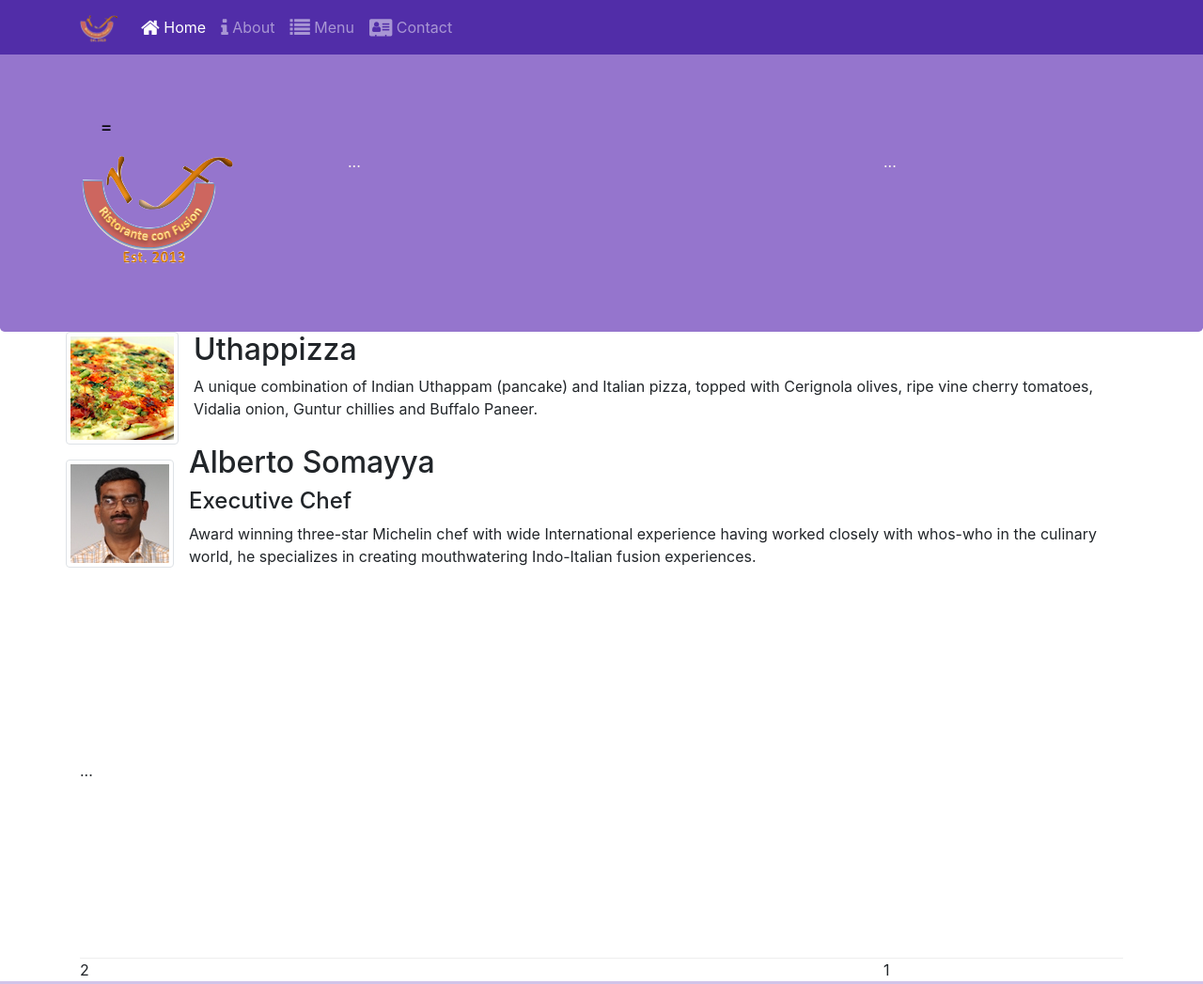
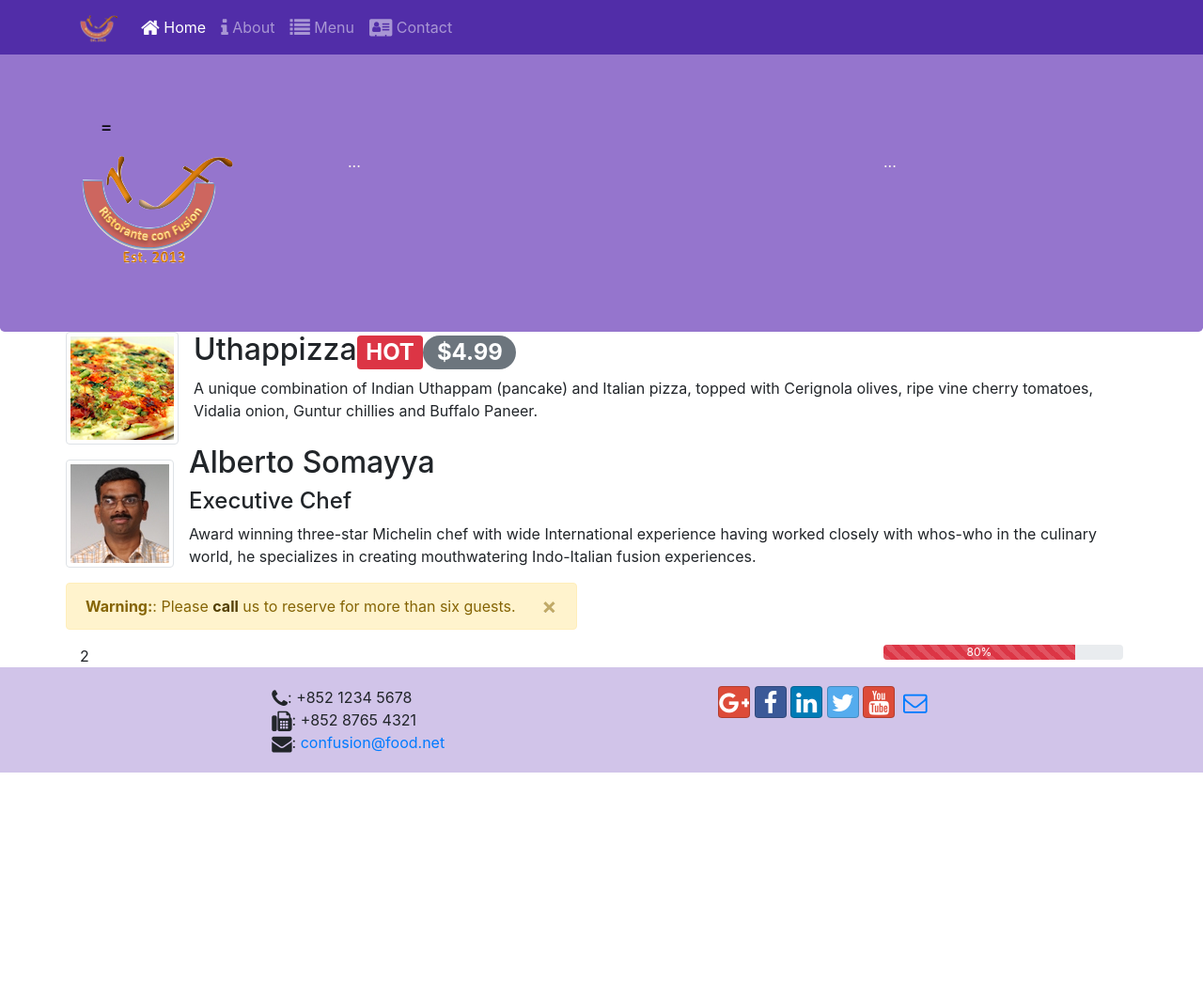
Before and after one commit to khiemtongthong/test-1, a website: page index.html in a window 1280 px wide. Shown: the top 1047 px of the page at 94% size. After the commit the page ends 822 px from the top, so only its background shows below. Drawn offline with nearby package versions, Linux system fonts and the light colour scheme.

Commit message:
Alerting Users

```diff
--- a/index.html
+++ b/index.html
@@ -68,7 +68,9 @@
                 <div class="media">
                     <img class="d-flex mr-3 img-thumbnail align-self-center" src="img/uthappizza.png" alt="Uthappizza">
                     <div class="media-body">
-                        <h2 class="mt-0">Uthappizza</h2>
+                        <h2 class="mt-0">Uthappizza<span class="badge badge-danger">HOT</span><span
+                                class="badge badge-pill badge-secondary">$4.99</span>
+                        </h2>
                         <p class="d-none d-sm-block">A unique combination of Indian Uthappam (pancake) and
                             Italian pizza, topped with Cerignola olives, ripe vine
                             cherry tomatoes, Vidalia onion, Guntur chillies and
@@ -91,9 +93,23 @@
                     </div>
                 </div>
             </div>
-            <div class="row row-content align-items-center"> ... </div>
             <div class="row">
-                <div class="col-12 col-sm-4 col-md-3 order-sm-last"> 1 </div>
+                <div class="alert alert-warning alert-dismissible" role="alert">
+                    <button type="button" class="close" data-dismiss="alert">
+                        <span>&times;</span>
+                    </button>
+                    <strong>Warning:</strong>: Please
+                    <a href="tel:+85212345678" class="alert-link"> call</a> us to reserve for more than six guests.
+                </div>
+            </div>
+            <div class="row">
+                <div class="col-12 col-sm-4 col-md-3 order-sm-last">
+                    <div class="progress">
+                        <div class="progress-bar progress-bar-striped bg-danger" role="progressbar" style="width: 80%">
+                            80%
+                        </div>
+                    </div>
+                </div>
                 <div class="col col-sm col-md order-sm-first"> 2 </div>
             </div>
         </div>
```
